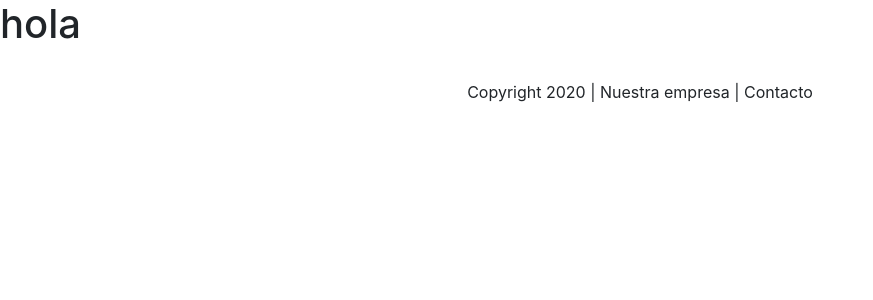
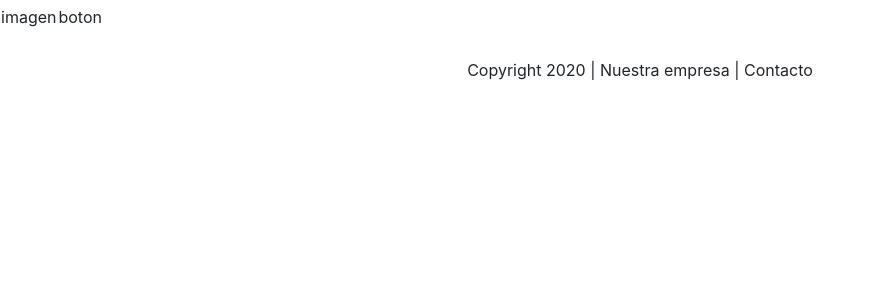
Before and after one commit to emanueljulio420/Proyecto-DD3D, a React (Create React App) app: page / in a window 1280 px wide. Shown: the top 300 px of the page, without its empty margins (0-873 px from the left). Built offline with nearby package versions, Linux system fonts and the light colour scheme.

Commit message:
jiiiiiiii

```diff
--- a/src/Components/Header.jsx
+++ b/src/Components/Header.jsx
@@ -1,17 +1,29 @@
 import React from 'react';
+import './style.css'
 
-function Header() {
+   function Header (){
+   return (
 
-    return (
+        <div className="Header">
+            <header className="blog-header py-1">
+                <div className="row flex-nowrap justify-content-between align-items-center">
 
-    <body>
+                    <div className="col-12 text-center">
+                        <table>
+                            <tr>
+                                <td> imagen </td>
+                                <td> boton </td>
 
-        <h1>hola</h1>
+                            </tr>
+                        </table>
+                    </div>
 
-    </body>
+                </div>
+            </header>
 
-    )
+        </div>
 
+    );
 }
 
 export default Header;
--- /dev/null
+++ b/src/Components/style.css
@@ -0,0 +1,3 @@
+.ji{
+ text-align: center;
+}
```
